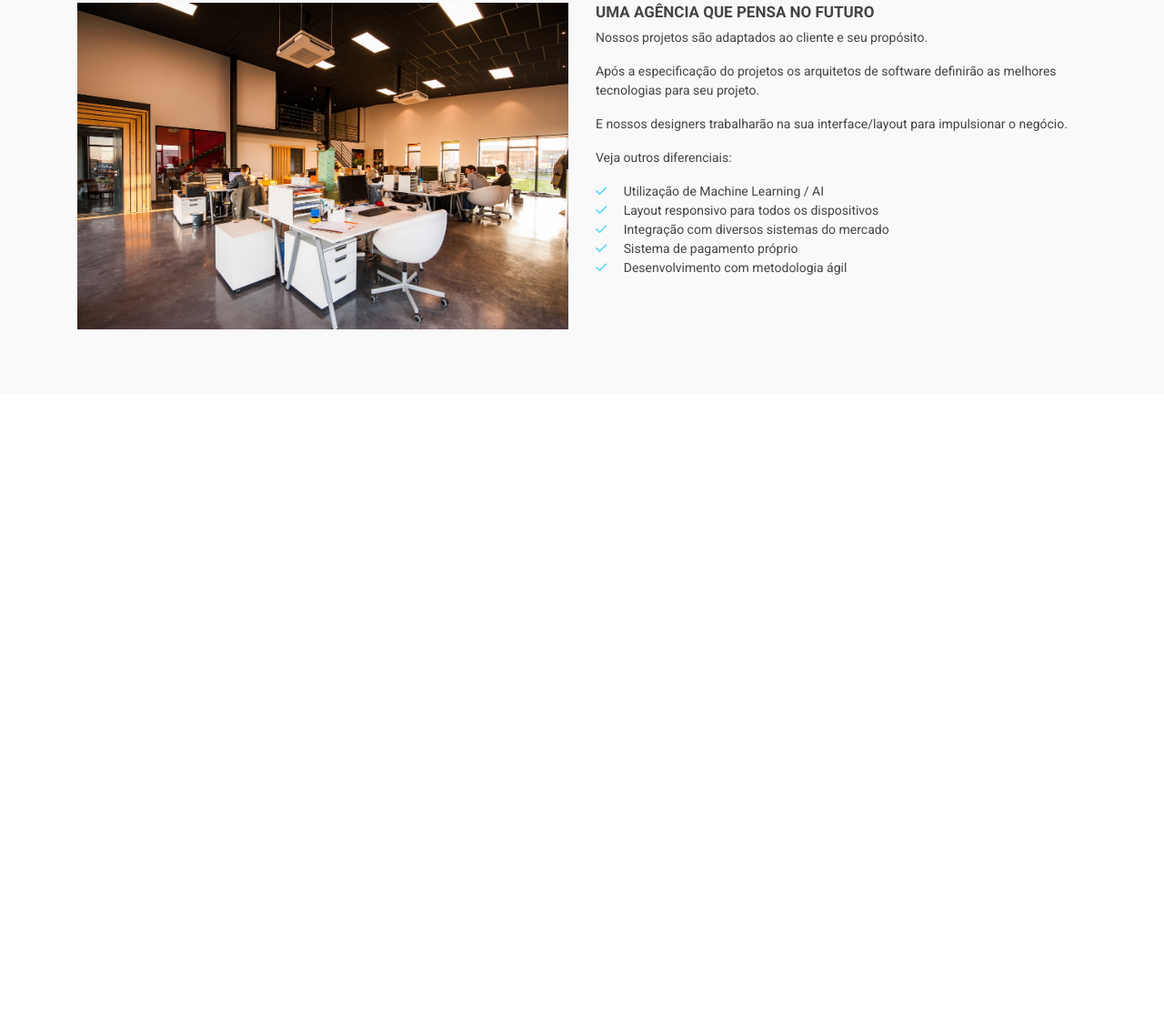
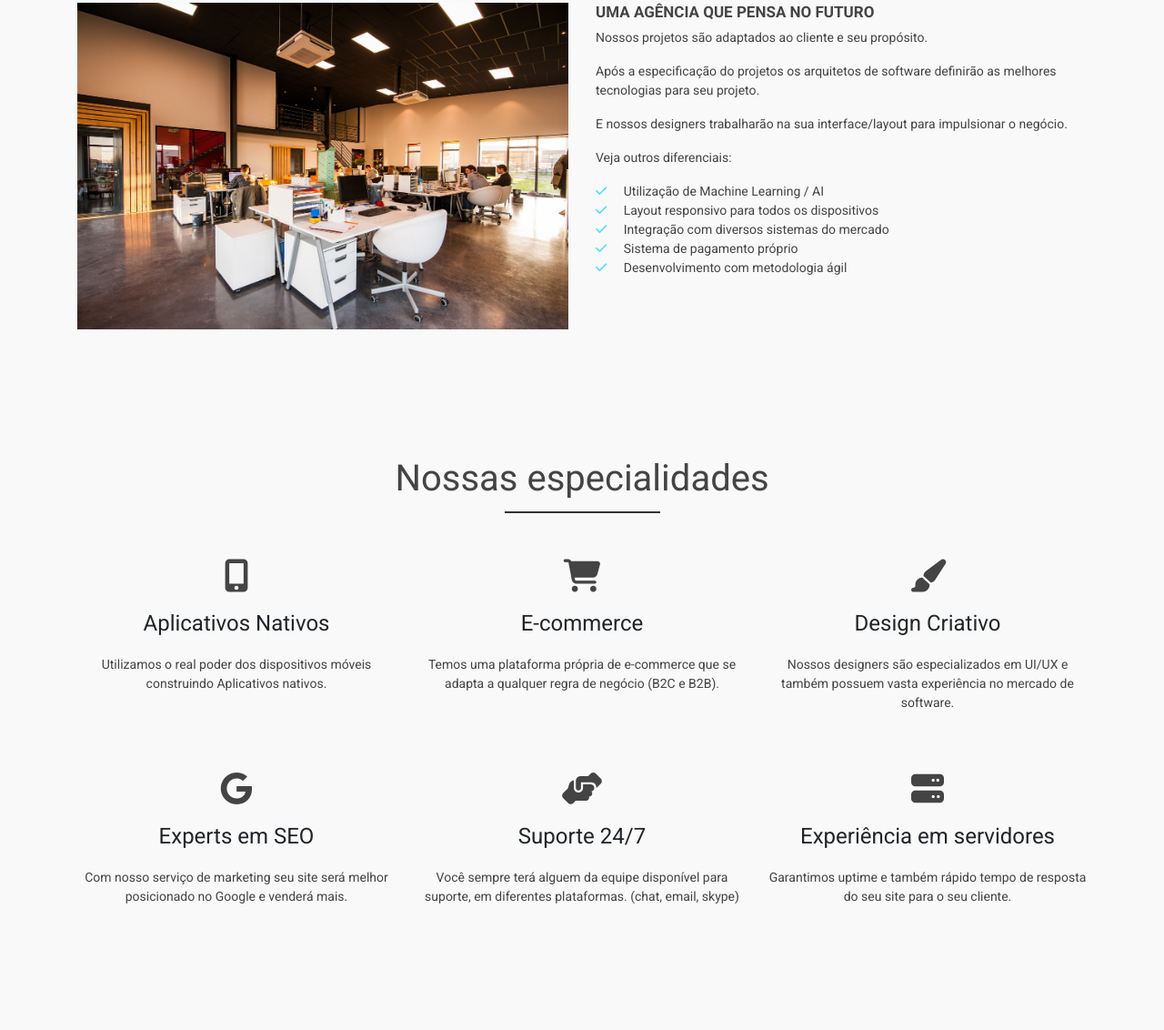
Before and after one commit to euaday/hcdagency-bootstrap, a plain HTML site: page index.html in a window 1280 px wide. Shown: the part 960-2092 px from the top of the page at 91% size. Before the commit the page ends 1392 px from the top, so only its background shows below. Drawn offline with nearby package versions, Linux system fonts and the light colour scheme.

Commit message:
serviços da empresa finalizado

```diff
--- a/css/style.css
+++ b/css/style.css
@@ -140,3 +140,29 @@ header, .navbar {
     color: #65daf9;
     margin-right: 15px;
 }
+
+/* Serviços */
+
+.service-box {
+    text-align: center;
+    margin-bottom: 50px;
+}
+
+.service-box i, .service-box h4 {
+    transition: 0.4s;
+}
+
+.service-box i {
+    font-size: 36px;
+    margin-bottom: 20px;
+    color: #444;
+}
+
+.service-box h4 {
+    font-size: 24px;
+    margin-bottom: 20px;
+}
+
+.service-box:hover > i, .service-box:hover > h4 {
+    color: #65daf9;
+}
--- a/index.html
+++ b/index.html
@@ -112,6 +112,7 @@
             <span class="sr-only">Next</span>
             </a>
         </div>
+            <!-- Sobre a empresa -->
             <div id="about-area">
                 <div class="container">
                     <div class="row">
@@ -134,10 +135,50 @@
                                 <li><i class="fas fa-check"></i> Sistema de pagamento próprio</li>
                                 <li><i class="fas fa-check"></i> Desenvolvimento com metodologia ágil</li>
                             </ul>
-                        </div>
+                </div>
+            </div>
+        </div>
+        <!-- Serviços da empresa -->
+        <div id="services-area">
+            <div class="container">
+                <div class="row">
+                    <div class="col-12">
+                        <h3 class="main-title">Nossas especialidades</h3>
+                    </div>
+                    <div class="col-md-4 service-box">
+                        <i class="fas fa-mobile-alt"></i>
+                        <h4>Aplicativos Nativos</h4>
+                        <p>Utilizamos o real poder dos dispositivos móveis construindo Aplicativos nativos.</p>
+                    </div>
+                    <div class="col-md-4 service-box">
+                        <i class="fas fa-shopping-cart"></i>
+                        <h4>E-commerce</h4>
+                        <p>Temos uma plataforma própria de e-commerce que se adapta a qualquer regra de negócio (B2C e B2B).</p>
+                    </div>
+                    <div class="col-md-4 service-box">
+                        <i class="fas fa-paint-brush"></i>
+                        <h4>Design Criativo</h4>
+                        <p>Nossos designers são especializados em UI/UX e também possuem vasta experiência no mercado de software.</p>
+                    </div>
+                    <div class="col-md-4 service-box">
+                        <i class="fab fa-google"></i>
+                        <h4>Experts em SEO</h4>
+                        <p>Com nosso serviço de marketing seu site será melhor posicionado no Google e venderá mais.</p>
+                    </div>
+                    <div class="col-md-4 service-box">
+                        <i class="fas fa-hands-helping"></i>
+                        <h4>Suporte 24/7</h4>
+                        <p>Você sempre terá alguem da equipe disponível para suporte, em diferentes plataformas. (chat, email, skype)</p>
+                    </div>
+                    <div class="col-md-4 service-box">
+                        <i class="fas fa-server"></i>
+                        <h4>Experiência em servidores</h4>
+                        <p>Garantimos uptime e também rápido tempo de resposta do seu site para o seu cliente.</p>
                     </div>
                 </div>
-    </div>
+            </div>
+        </div>
+     </div>
     </main>
 
     <script src="js/script.js"></script>
```
